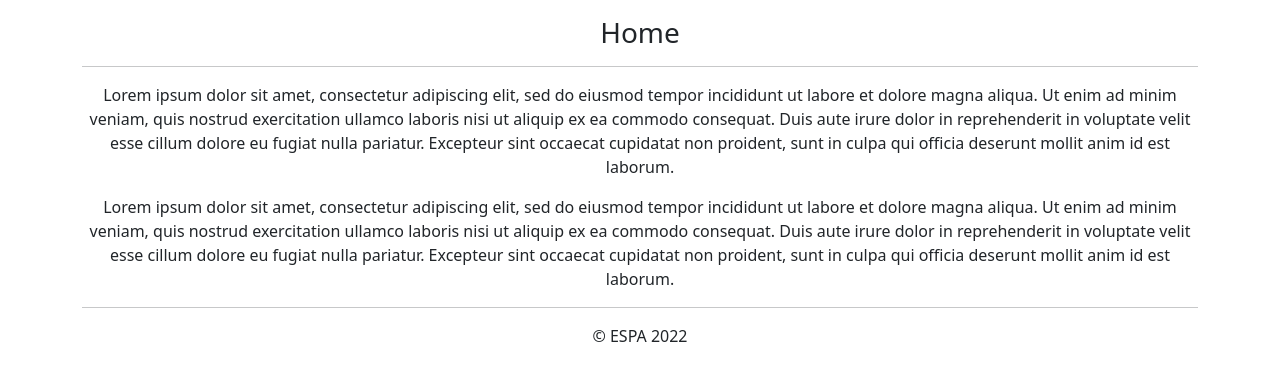
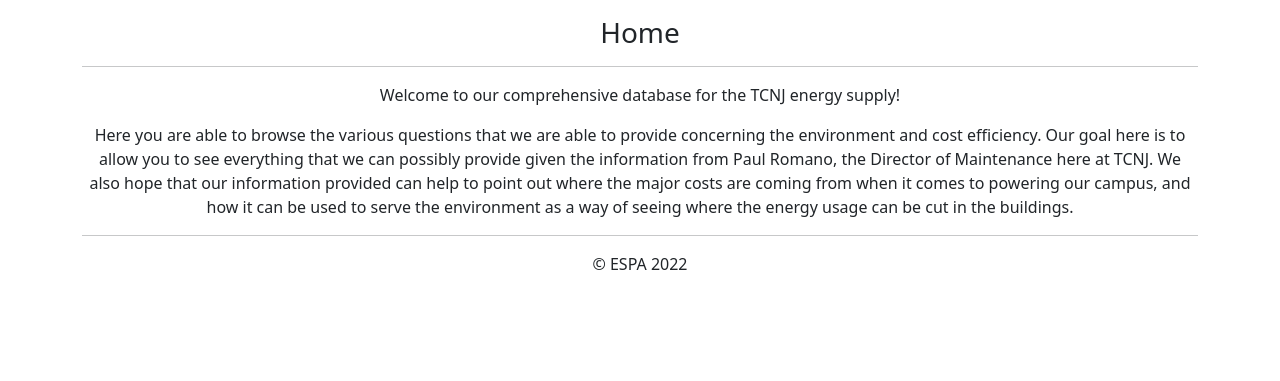
Before and after one commit to kellyp11/cab-project-02-01, a Flask app: page / in a window 1280 px wide. Shown: the part 56-437 px from the top of the page. Run offline with Flask 2, Linux system fonts and the light colour scheme; some libraries are stand-ins or nearby versions.

Commit message:
adds content to home page

```diff
--- a/src/templates/home.html
+++ b/src/templates/home.html
@@ -33,10 +33,10 @@
 	    <h3 class="text-center">Home</h3>
       <hr>
       <p class="text-center">
-        Lorem ipsum dolor sit amet, consectetur adipiscing elit, sed do eiusmod tempor incididunt ut labore et dolore magna aliqua. Ut enim ad minim veniam, quis nostrud exercitation ullamco laboris nisi ut aliquip ex ea commodo consequat. Duis aute irure dolor in reprehenderit in voluptate velit esse cillum dolore eu fugiat nulla pariatur. Excepteur sint occaecat cupidatat non proident, sunt in culpa qui officia deserunt mollit anim id est laborum.
+        Welcome to our comprehensive database for the TCNJ energy supply!
       </p>
       <p class="text-center">
-        Lorem ipsum dolor sit amet, consectetur adipiscing elit, sed do eiusmod tempor incididunt ut labore et dolore magna aliqua. Ut enim ad minim veniam, quis nostrud exercitation ullamco laboris nisi ut aliquip ex ea commodo consequat. Duis aute irure dolor in reprehenderit in voluptate velit esse cillum dolore eu fugiat nulla pariatur. Excepteur sint occaecat cupidatat non proident, sunt in culpa qui officia deserunt mollit anim id est laborum.
+        Here you are able to browse the various questions that we are able to provide concerning the environment and cost efficiency. Our goal here is to allow you to see everything that we can possibly provide given the information from Paul Romano, the Director of Maintenance here at TCNJ. We also hope that our information provided can help to point out where the major costs are coming from when it comes to powering our campus, and how it can be used to serve the environment as a way of seeing where the energy usage can be cut in the buildings.
       </p>
       <hr>
     </div>
```
